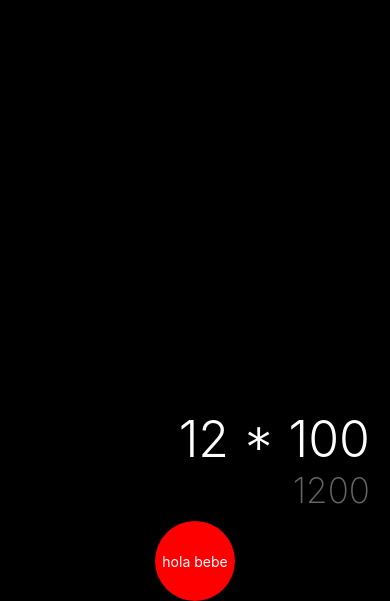
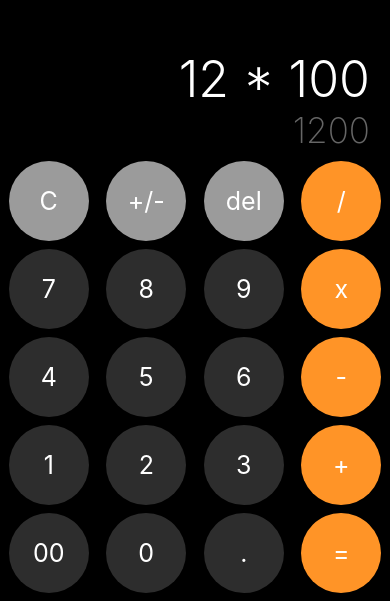
Before and after one commit to emanuelhardwell/iosCalculator, a React Native app: screen / in a window 390 px wide. Shown: the part 243-844 px from the top of the page. Built offline with nearby package versions, Linux system fonts and the light colour scheme.

Commit message:
Create the component CalculatorButton with props label and color

```diff
--- a/src/config/theme/app-theme.ts
+++ b/src/config/theme/app-theme.ts
@@ -35,17 +35,20 @@ export const styles = StyleSheet.create({
   cardButton: {
     flexDirection: 'row',
     justifyContent: 'space-around',
+    marginBottom: 3,
   },
   button: {
-    backgroundColor: 'red',
+    backgroundColor: colors.darkGray,
     width: 80,
     height: 80,
     borderRadius: 100,
     flexDirection: 'row',
     justifyContent: 'center',
     alignItems: 'center',
+    marginBottom: 5,
   },
   buttonText: {
     color: 'white',
+    fontSize: 25,
   },
 });
--- /dev/null
+++ b/src/presentation/components/CalculatorButton.tsx
@@ -0,0 +1,24 @@
+import {Pressable, Text} from 'react-native';
+import {colors, styles} from '../../config/theme/app-theme';
+import {FC} from 'react';
+
+interface Props {
+  label: string;
+  color?: string;
+}
+
+export const CalculatorButton: FC<Props> = ({
+  label,
+  color = colors.darkGray,
+}) => {
+  return (
+    <Pressable
+      style={({pressed}) => ({
+        ...styles.button,
+        backgroundColor: color,
+        opacity: pressed ? 0.8 : 1,
+      })}>
+      <Text style={styles.buttonText}>{label}</Text>
+    </Pressable>
+  );
+};
--- a/src/presentation/screens/CalculatorScreen.tsx
+++ b/src/presentation/screens/CalculatorScreen.tsx
@@ -1,5 +1,6 @@
-import {Pressable, Text, View} from 'react-native';
-import {styles} from '../../config/theme/app-theme';
+import {Text, View} from 'react-native';
+import {colors, styles} from '../../config/theme/app-theme';
+import {CalculatorButton} from '../components/CalculatorButton';
 
 export const CalculatorScreen = () => {
   return (
@@ -10,9 +11,34 @@ export const CalculatorScreen = () => {
       </View>
 
       <View style={styles.cardButton}>
-        <Pressable style={styles.button}>
-          <Text style={styles.buttonText}>hola bebe</Text>
-        </Pressable>
+        <CalculatorButton label="C" color={colors.lightGray} />
+        <CalculatorButton label="+/-" color={colors.lightGray} />
+        <CalculatorButton label="del" color={colors.lightGray} />
+        <CalculatorButton label="/" color={colors.orange} />
+      </View>
+      <View style={styles.cardButton}>
+        <CalculatorButton label="7" />
+        <CalculatorButton label="8" />
+        <CalculatorButton label="9" />
+        <CalculatorButton label="x" color={colors.orange} />
+      </View>
+      <View style={styles.cardButton}>
+        <CalculatorButton label="4" />
+        <CalculatorButton label="5" />
+        <CalculatorButton label="6" />
+        <CalculatorButton label="-" color={colors.orange} />
+      </View>
+      <View style={styles.cardButton}>
+        <CalculatorButton label="1" />
+        <CalculatorButton label="2" />
+        <CalculatorButton label="3" />
+        <CalculatorButton label="+" color={colors.orange} />
+      </View>
+      <View style={styles.cardButton}>
+        <CalculatorButton label="00" />
+        <CalculatorButton label="0" />
+        <CalculatorButton label="." />
+        <CalculatorButton label="=" color={colors.orange} />
       </View>
     </View>
   );
```
